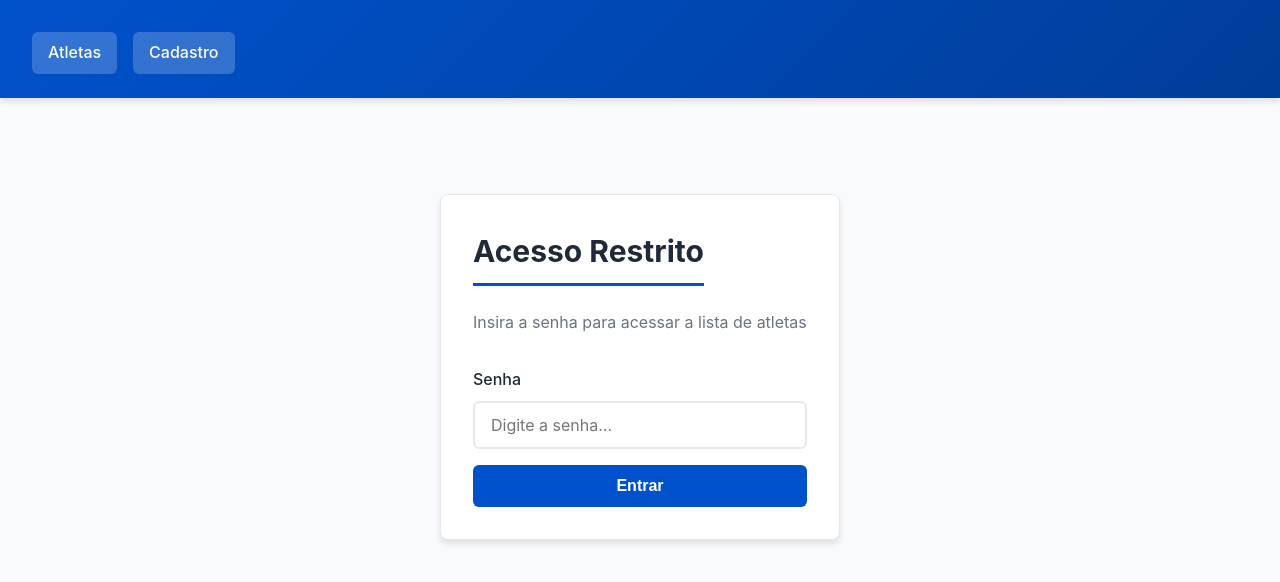
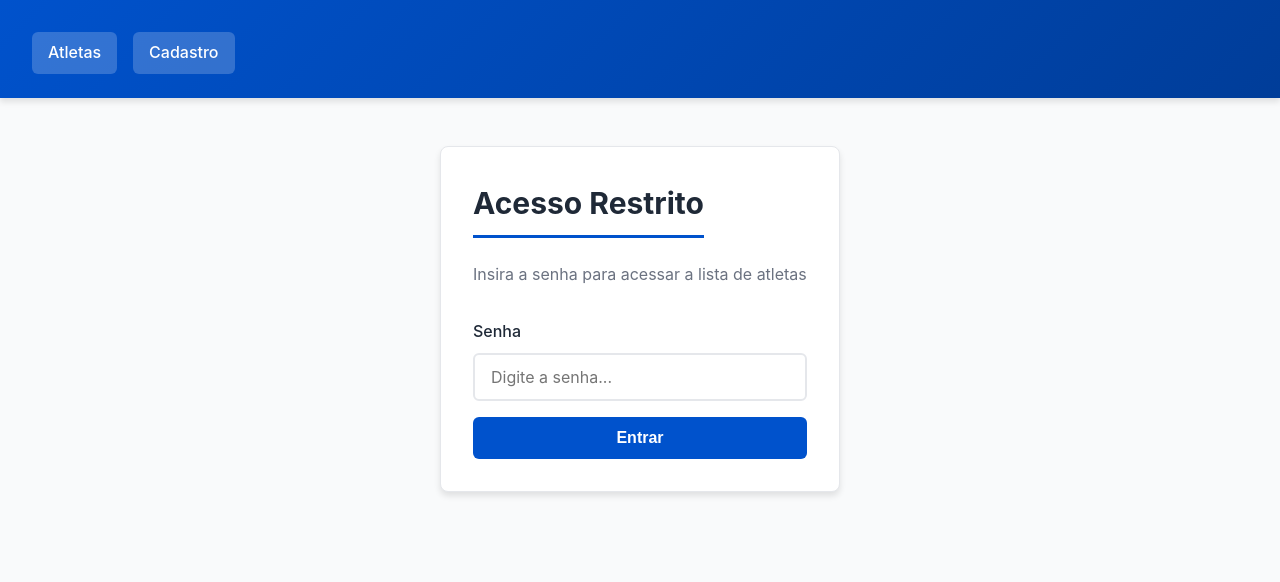
Before and after one commit to gustavosx1/next-mvm, a Next.js app: page /Usuarios in a window 1280 px wide. Shown: the top 582 px of the page. Built offline with nearby package versions, Linux system fonts and the light colour scheme; no server answers.

Commit message:
Mais besteira que eu esqueci de ajeitar

```diff
--- a/app/Cadastro/page.jsx
+++ b/app/Cadastro/page.jsx
@@ -171,7 +171,7 @@ export default function Cadastro() {
           </button>
 
         </form>
-      </div>
-    </div>
+      </div >
+    </div >
   )
 }
--- a/app/Usuarios/page.jsx
+++ b/app/Usuarios/page.jsx
@@ -11,6 +11,15 @@ export default function Usuarios() {
   const [loading, setLoading] = useState(false)
   const [loadingId, setLoadingId] = useState(null);
   ''
+  //Para impedir scroll na tela de login
+  useEffect(() => {
+    document.body.style.overflow = autenticado ? "auto" : "hidden";
+
+    return () => {
+      document.body.style.overflow = "auto";
+    };
+  }, [autenticado]);
+
   useEffect(() => {
     fetch("/API")
       .then(res => res.json())
@@ -25,9 +34,7 @@ export default function Usuarios() {
 
     fetch("/API/auth", {
       method: "POST",
-      headers: {
-        "Content-Type": "application/json"
-      },
+      headers: { "Content-Type": "application/json" },
       body: JSON.stringify({ senha })
     })
       .then(res => res.json())
@@ -38,9 +45,8 @@ export default function Usuarios() {
           alert("Senha incorreta!")
         }
       })
-    setLoading(false)
+      .finally(() => setLoading(false))
   }
-
   function calcularIdade(dataNascimento) {
     if (!dataNascimento) return "N/A"
     const hoje = new Date()
@@ -121,7 +127,7 @@ export default function Usuarios() {
   return (
     <div className="container" style={{ marginTop: '2rem', marginBottom: '2rem', padding: '0 1rem' }}>
       {!autenticado ? (
-        <div className="card" style={{ maxWidth: '400px', margin: '4rem auto' }}>
+        <div className="card" style={{ maxWidth: '400px', margin: '1rem auto' }}>
           <h2 style={{ marginBottom: '1.5rem' }}>Acesso Restrito</h2>
           <p style={{ color: 'var(--text-muted)', marginBottom: '2rem' }}>Insira a senha para acessar a lista de atletas</p>
           <div className="form-group" style={{ marginBottom: '1rem' }}>
@@ -136,7 +142,7 @@ export default function Usuarios() {
               onKeyPress={(e) => e.key === 'Enter' && handleSubmit()}
             />
           </div>
-          <button type="submit" onClick={handleSubmit} style={{ width: '100%' }}>Entrar</button>
+          <button type="submit" onClick={handleSubmit} style={{ width: '100%' }}>{loading ? 'Entrando...' : 'Entrar'}</button>
         </div>
       ) : (
         <>
--- a/app/globals.css
+++ b/app/globals.css
@@ -149,6 +149,8 @@ input[type="number"],
 input[type="file"],
 select,
 textarea {
+  box-sizing: border-box;
+  max-width: 100%;
   width: 100%;
   padding: 0.75rem 1rem;
   border: 2px solid var(--border);
```
